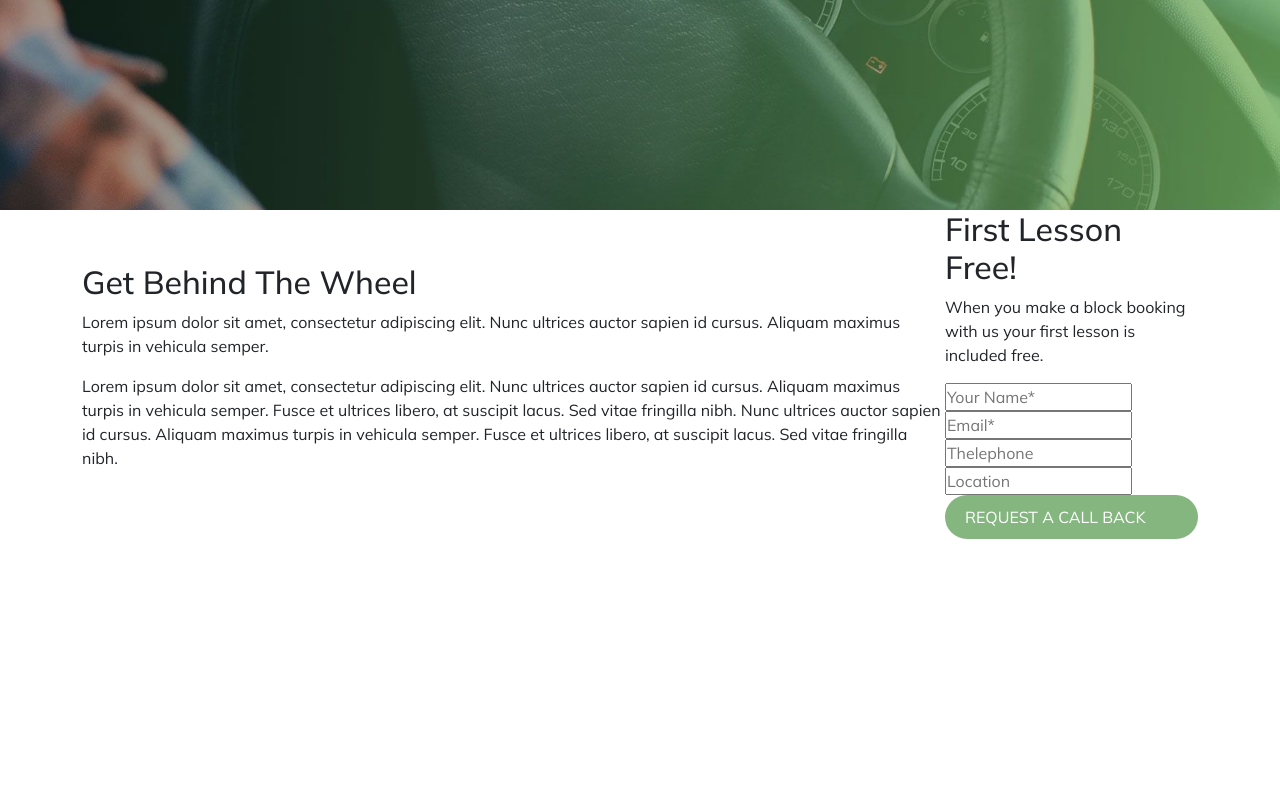
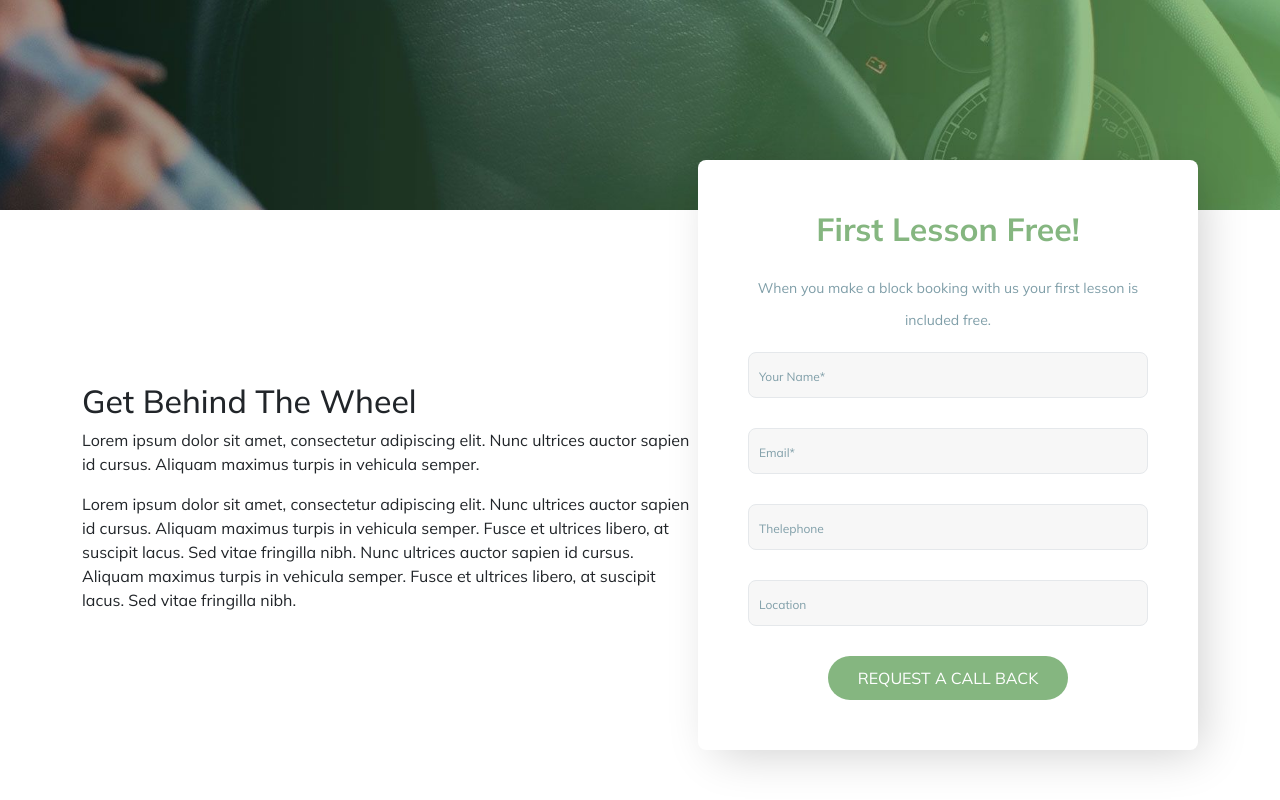
Before and after one commit to andrea-nuzzo/proj-html-vuejs, a Vue app: page / in a window 1280 px wide. Shown: the part 540-1340 px from the top of the page. Before the commit the page ends 1079 px from the top, so only its background shows below. Built offline with nearby package versions, Linux system fonts and the light colour scheme.

Commit message:
draft car first section main

```diff
--- a/src/assets/style/partials/variables.scss
+++ b/src/assets/style/partials/variables.scss
@@ -3,6 +3,7 @@
 ---------------------*/
 $primaryColor: #85b680;
 $topHeaderColor: #353637;
+$primaryColorText: #7f9ea8;
 
 $btnOneColor: #85b680;
 $btnOneHoverColor: #79b27b;
--- a/src/components/elements/cardRequest.vue
+++ b/src/components/elements/cardRequest.vue
@@ -1,6 +1,6 @@
 <template>
-  <div>
-    <h2>First Lesson Free!</h2>
+  <div class="card">
+    <h2 class="mb-4">First Lesson Free!</h2>
     <p>When you make a block booking with us your first lesson is included free.</p>
     <input type="text" placeholder="Your Name*">
     <input type="email" placeholder="Email*">
@@ -19,4 +19,43 @@ export default {
 
 <style lang="scss" scoped>
 
+@import '../../assets/style/partials/variables.scss';
+
+.card{
+    width: 500px;
+    padding: 50px;
+    text-align: center;
+    border: none;
+    border-radius:  .5rem;
+    box-shadow: 10px 10px 45px -8px rgba(0,0,0,0.20);
+}
+h2{
+    color: $primaryColor;
+    font-weight: bold;
+}
+
+p{
+    color: $primaryColorText ;
+    font-size: 14px;
+    line-height: 2rem;
+}
+input{
+    margin: 0 auto;
+    width: 100%;
+    background-color: #f7f7f7;
+    border: 1px solid #e5e8eb ;
+    padding: 10px;
+    border-radius:  .5rem;
+    margin-bottom: 30px;
+}
+
+::placeholder{
+    color: $primaryColorText;
+    font-size: 12px;
+}
+.btnGreen{
+    width: 60%;
+    margin: 0 auto;
+}
+
 </style>
--- a/src/components/section/GetBehindTheWheel.vue
+++ b/src/components/section/GetBehindTheWheel.vue
@@ -6,7 +6,7 @@
         <p>Lorem ipsum dolor sit amet, consectetur adipiscing elit. Nunc ultrices auctor sapien id cursus. Aliquam maximus turpis in vehicula semper. Fusce et ultrices libero, at suscipit lacus. Sed vitae fringilla nibh. Nunc ultrices auctor sapien id cursus. Aliquam maximus turpis in vehicula semper. Fusce et ultrices libero, at suscipit lacus. Sed vitae fringilla nibh.</p>
     </div>
     <div class="rigth">
-        <cardRequest/>
+        <cardRequest class="move"/>
     </div>
 </div>
 </template>
@@ -25,6 +25,8 @@ components:{
 
 <style lang="scss" scoped>
 
-
+.move{
+    top: -50px;
+}
 
 </style>
```
